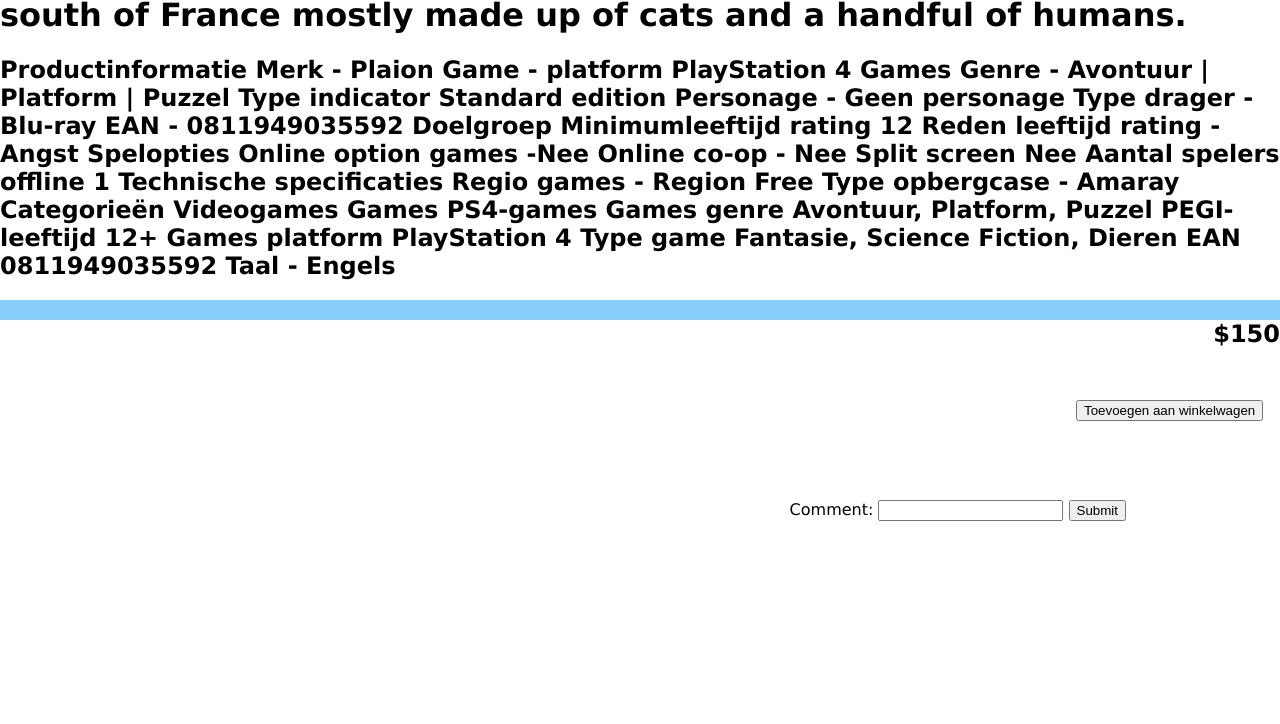
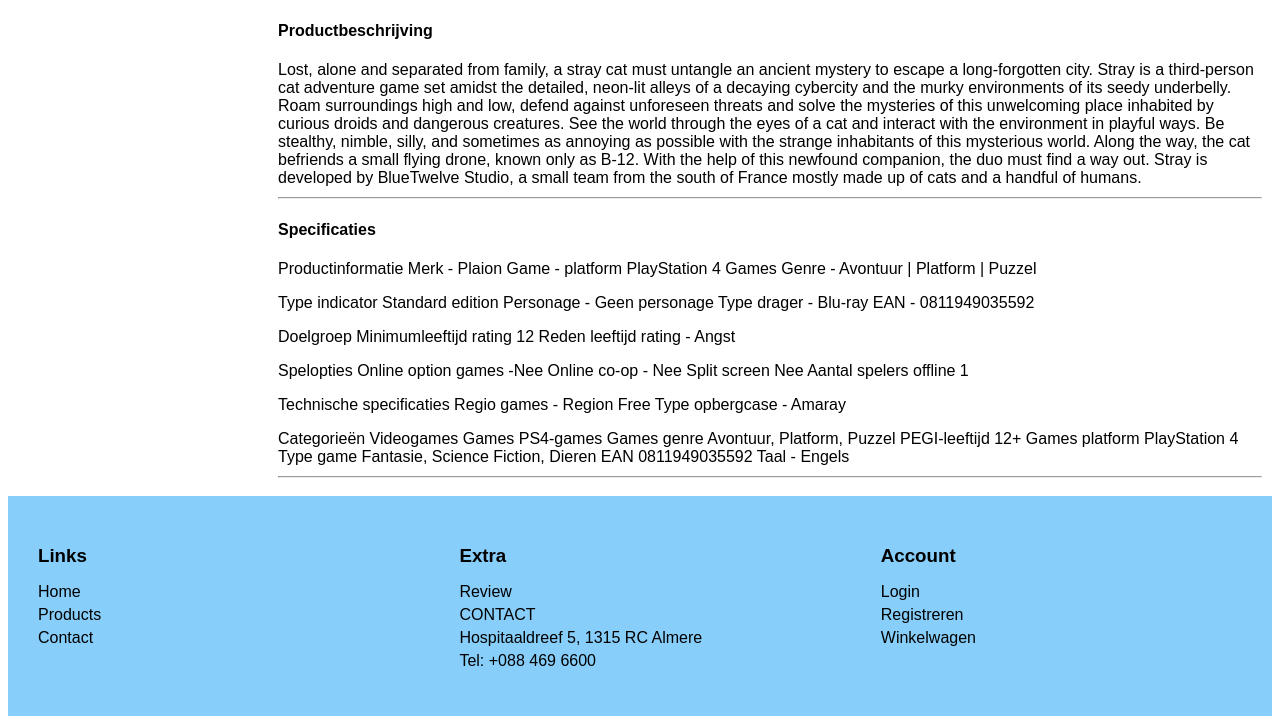
Before and after one commit to zarwatariq/KBA, a PHP site: page /productpage.html in a window 1280 px wide. Shown: the part 983-1707 px from the top of the page. Before the commit the page ends 1504 px from the top, so only its background shows below. Run offline with PHP 8.4, Linux system fonts and the light colour scheme.

Commit message:
meer changes

```diff
--- a/contact.html
+++ b/contact.html
@@ -13,6 +13,7 @@
     <div class="navbar">
         <a href="main-index.html">Home</a>
         <a href="productoverzicht-index.html">Products</a>
+        <a href="review.php">Review</a>
         <a href="login-index.php">Login</a>
         <a href="contact.html">Contact</a>
 
--- a/inlog-index.php
+++ b/inlog-index.php
@@ -10,6 +10,7 @@
     <div class="navbar">
         <a href="main-index.html">Home</a>
         <a href="productoverzicht-index.html">Products</a>
+        <a href="review.php">Review</a>
         <a href="inlog-index.php">Login</a>
         <a href="contact.html">Contact</a>
 
--- a/inlog-signup.php
+++ b/inlog-signup.php
@@ -10,6 +10,7 @@
     <div class="navbar">
         <a href="main-index.html">Home</a>
         <a href="productoverzicht-index.html">Products</a>
+        <a href="review.php">Review</a>
         <a href="inlog-index.php">Login</a>
         <a href="contact.html">Contact</a>
 
--- a/main-index.html
+++ b/main-index.html
@@ -15,6 +15,7 @@
         <div class="navbar">
             <a href="main-index.html">Home</a>
             <a href="productoverzicht-index.html">Products</a>
+            <a href="review.php">Review</a>
             <a href="inlog-index.php">Login</a>
             <a href="contact.html">Contact</a>
 
--- a/productoverzicht-index.html
+++ b/productoverzicht-index.html
@@ -15,6 +15,7 @@
         <div class="navbar">
             <a href="main-index.html">Home</a>
             <a href="productoverzicht-index.html">Products</a>
+            <a href="review.php">Review</a>
             <a href="inlog-index.php">Login</a>
             <a href="contact.html">Contact</a>
 
--- a/productpage.html
+++ b/productpage.html
@@ -1,242 +1,172 @@
 <!DOCTYPE html>
-<html lang="nl">
+<html lang="en">
 <head>
-    <meta charset="UTF-8">
-    <title>Mijn homepage</title>
-    <link rel="stylesheet" href="header.css">
-    <link rel="stylesheet" href="main.css">
-    <link rel="stylesheet" href="footer.css">
+    <link rel="stylesheet" href="home-style.css">
     <link rel="shortcut icon" href="logo.png">
-    <link rel="home page" href="C:\xampp\KBS\home.html">
-    <link rel="stylesheet" href="productpage.css">
-    <link rel="" href="winkelwagen.html">
 
-    <meta name="viewport" content="width=device-width, initial-scale=1">
-    <style>
-        p {
-            text-align: left;
+</head>
+<body>
+<header> </header>
+
+<main1>  <! -- Hier begint Main -->
+
+    <div class="navbar">
+        <a href="main-index.html">Home</a>
+        <a href="productoverzicht-index.html">Products</a>
+        <a href="review.php">Review</a>
+        <a href="inlog-index.php">Login</a>
+        <a href="contact.html">Contact</a>
+
+    </div>
+    <div class="shop-cart-img">
+        <a href="winkelwagen.php">
+            <img src="shopping-cart-white-hi.png" alt="shop-cart">
+        </a>
+    </div>
+
+    <main>
+        <style>        body,h1,h2,h3,h4,h5,h6 {font-family: "Raleway", Arial, Helvetica, sans-serif}
+        .mySlides {display: none}
+
+        /* Basisstijl van de tekst */
+        .springende-tekst {
+            font-size: 16px;
+            font-family: Arial, sans-serif;
+            transition: transform 0.1s ease-in-out;
         }
 
-        * {box-sizing: border-box}
-        body {font-family: Verdana, sans-serif; margin:0}
-        .mySlides {display: none}
-        img {vertical-align: middle;}
-
-        /* Slideshow container */
-        .slideshow-container {
-            max-width: 1000px;
-            position: relative;
-            margin: auto;
+        /* Stijl wanneer de muis eroverheen beweegt */
+        .springende-tekst:hover {
+            animation: springen 1s infinite; /* Herhaal de animatie oneindig */
         }
 
-        /* Next & previous buttons */
-        .prev, .next {
-            cursor: pointer;
-            position: absolute;
-            top: 50%;
-            width: auto;
-            padding: 16px;
-            margin-top: -22px;
-            color: white;
-            font-weight: bold;
-            font-size: 18px;
-            transition: 0.6s ease;
-            border-radius: 0 3px 3px 0;
-            user-select: none;
+        /* Animatie-definitie */
+        @keyframes springen {
+            0%, 20%, 50%, 80%, 100% {
+                transform: translateY(0); /* Begin, eindig en pauzeer op de oorspronkelijke positie */
             }
-
-        /* Position the "next button" to the right */
-        .next {
-            right: 0;
-            border-radius: 3px 0 0 3px;
+            40% {
+                transform: translateY(-10px); /* Spring omhoog op 40% van de animatie */
             }
-
-        /* On hover, add a black background color with a little bit see-through */
-        .prev:hover, .next:hover {
-            background-color: rgba(0,0,0,0.8);
+            70% {
+                transform: translateY(-5px); /* Spring lichtjes omhoog op 70% van de animatie */
             }
-
-        /* Caption text */
-        .text {
-            color: #f2f2f2;
-            font-size: 15px;
-            padding: 8px 12px;
-            position: absolute;
-            bottom: 8px;
-            width: 100%;
-            text-align: center;
-        }
-
-        /* Number text (1/3 etc) */
-        .numbertext {
-            color: #f2f2f2;
-            font-size: 12px;
-            padding: 8px 12px;
-            position: absolute;
-            top: 0;
-        }
-
-        /* The dots/bullets/indicators */
-        .dot {
-            cursor: pointer;
-            height: 15px;
-            width: 15px;
-            margin: 0 2px;
-            background-color: #bbb;
-            border-radius: 50%;
-            display: inline-block;
-            transition: background-color 0.6s ease;
-        }
-
-        .active, .dot:hover {
-            background-color: #717171;
-        }
-
-        /* Fading animation */
-        .fade {
-            animation-name: fade;
-            animation-duration: 1.5s;
-        }
-
-        @keyframes fade {
-            from {opacity: .4}
-            to {opacity: 1}
-        }
-
-        /* On smaller screens, decrease text size */
-        @media only screen and (max-width: 300px) {
-            .prev, .next,.text {font-size: 11px}
         }
         </style>
         </head>
-<body>
+        <body class="w3-content w3-border-left w3-border-right">
 
-<header>
+        <! -- Hier begint Main -->
+
+
+            </div>
+            <div class="w3-bar-block">
+
+            </div>
 
 
 
-</header>   <! -- Hier eindigt Header -->
+        <!-- Overlay effect when opening sidebar on small screens -->
+        <div class="w3-overlay w3-hide-large" onclick="w3_close()" style="cursor:pointer" title="close side menu" id="myOverlay"></div>
+
+        <!-- !PAGE CONTENT! -->
+        <div class="w3-main w3-white" style="margin-left:260px">
+
+            <!-- Push down content on small screens -->
+            <div class="w3-hide-large" style="margin-top:80px"></div>
+
+            <!-- Slideshow Header -->
+            <div class="w3-container" id="apartment">
+                <h2 class="#f2f2f2">VR-Stray</h2>
+                <div class="w3-display-container mySlides">
+                    <img src="https://encrypted-tbn0.gstatic.com/images?q=tbn:ANd9GcTvtnEG3c7kXWIBfAvS7tqAbvJPZ-EBoyzCi6XFHXVk8Gdzrtcr8QcFcNzFtSUEyXZJDR8&usqp=CAU" style="width:100%;margin-bottom:-6px"></a>
+                </div>
+
+                <div class="w3-display-container mySlides">
+                    <a href="/wiki/File:Stray_gameplay.gif" class="mw-file-description"><img alt="A cat runs through a street and leaps upwards, onto a box, a tin awning, an air conditioning unit, and onto a roof surrounded by greenery." src="//upload.wikimedia.org/wikipedia/en/thumb/6/6a/Stray_gameplay.gif/260px-Stray_gameplay.gif" decoding="async" width="600" height="350" class="mw-file-element" srcset="//upload.wikimedia.org/wikipedia/en/thumb/6/6a/Stray_gameplay.gif/390px-Stray_gameplay.gif 1.5x, //upload.wikimedia.org/wikipedia/en/6/6a/Stray_gameplay.gif 2x" data-file-width="421" data-file-height="237" style="width:100%;margin-bottom:-6px"></a>
+
+                </div>
+                <div class="w3-display-container mySlides">
+                    <img src="https://i0.wp.com/adventuregamehotspot.com/wp-content/uploads/2023/01/Stray-review-teaser.jpg?fit=1468%2C830&ssl=1" style="width:100%;margin-bottom:-6px">
+                </div>
+
+                <div class="w3-display-container mySlides">
+                    <img src="https://images.immediate.co.uk/production/volatile/sites/3/2022/07/Stray-review-1d2fd3d.jpg?quality=90&resize=980,654" style="width:100%;margin-bottom:-6px">
+                </div>
 
 
-<main>  <! -- Hier begint Main -->
-
-    <! -- Hier begint Main left-->
-
-    <p align="left">
-    <div class="slideshow-container">
-
-        <div class="mySlides fade">
-            <div class="numbertext">1 / 6</div>
-            <a href="/wiki/File:Stray_gameplay.gif" class="mw-file-description"><img alt="A cat runs through a street and leaps upwards, onto a box, a tin awning, an air conditioning unit, and onto a roof surrounded by greenery." src="//upload.wikimedia.org/wikipedia/en/thumb/6/6a/Stray_gameplay.gif/260px-Stray_gameplay.gif" decoding="async" width="600" height="350" class="mw-file-element" srcset="//upload.wikimedia.org/wikipedia/en/thumb/6/6a/Stray_gameplay.gif/390px-Stray_gameplay.gif 1.5x, //upload.wikimedia.org/wikipedia/en/6/6a/Stray_gameplay.gif 2x" data-file-width="421" data-file-height="237"></a>
-        </div>
-
-        <div class="mySlides fade">
-            <div class="numbertext">2 / 6</div>
-            <img src="https://cdn.shopify.com/s/files/1/0572/8819/6269/products/stray_ps4ps5_grande.jpg?v=1657613806" style="width:40%">
-        </div>
-
-        <div class="mySlides fade">
-            <div class="numbertext">3 / 6</div>
-            <img src="https://i0.wp.com/adventuregamehotspot.com/wp-content/uploads/2023/01/Stray-review-teaser.jpg?fit=1468%2C830&ssl=1" style="width:60%">
-        </div>
-
-        <div class="mySlides fade">
-            <div class="numbertext">4 / 6</div>
-            <img src="https://images.immediate.co.uk/production/volatile/sites/3/2022/07/Stray-review-1d2fd3d.jpg?quality=90&resize=980,654" style="width:60%">
-        </div>
-
-        <div class="mySlides fade">
-            <div class="numbertext">5 / 6</div>
-            <img src="https://i2-prod.mirror.co.uk/gaming/article30362336.ece/ALTERNATES/s1200c/0_Screenshot-2023-06-30-151046.png" style="width:45%">
-        </div>
-
-        <div class="mySlides fade">
-            <div class="numbertext">6 / 6</div>
-            <a href="https://www.youtube.com/watch?v=QET-k0NXe6w"><img src="https://i.ytimg.com/vi/ZQLjV4x0B_s/maxresdefault.jpg" style="width:50%"></a>
-            <div class="text">Trailer van Stray</div>
-        </div>
-
-        <a class="prev" onclick="plusSlides(-1)">&#10094;</a>
-        <a class="next" onclick="plusSlides(1)">&#10095;</a>
-
-    </div>
-    <br>
-
-    <div style="text-align:center">
-        <span class="dot" onclick="currentSlide(1)"></span>
-        <span class="dot" onclick="currentSlide(2)"></span>
-        <span class="dot" onclick="currentSlide(3)"></span>
-        <span class="dot" onclick="currentSlide(4)"></span>
-        <span class="dot" onclick="currentSlide(5)"></span>
-        <span class="dot" onclick="currentSlide(6)"></span>
 
             </div>
 
-    <script>
-        let slideIndex = 1;
-        showSlides(slideIndex);
+            <div class="w3-row-padding w3-section">
+                <div class="w3-col s3">
+                    <img class="demo w3-opacity w3-hover-opacity-off" src="https://encrypted-tbn0.gstatic.com/images?q=tbn:ANd9GcTvtnEG3c7kXWIBfAvS7tqAbvJPZ-EBoyzCi6XFHXVk8Gdzrtcr8QcFcNzFtSUEyXZJDR8&usqp=CAU" style="width:100%;cursor:pointer" onclick="currentDiv(1)">
+                </div>
+                <div class="w3-col s3">
+                    <img class="demo w3-opacity w3-hover-opacity-off" src="//upload.wikimedia.org/wikipedia/en/thumb/6/6a/Stray_gameplay.gif/260px-Stray_gameplay.gif" style="width:90%;cursor:pointer" onclick="currentDiv(2)">
+                </div>
+                <div class="w3-col s3">
+                    <img class="demo w3-opacity w3-hover-opacity-off" src="https://i0.wp.com/adventuregamehotspot.com/wp-content/uploads/2023/01/Stray-review-teaser.jpg?fit=1468%2C830&ssl=1" style="width:100%;cursor:pointer" onclick="currentDiv(3)">
+                </div>
+                <div class="w3-col s3">
+                    <img class="demo w3-opacity w3-hover-opacity-off" src="https://images.immediate.co.uk/production/volatile/sites/3/2022/07/Stray-review-1d2fd3d.jpg?quality=90&resize=980,654" style="width:100%;cursor:pointer" onclick="currentDiv(4)">
+                </div>
 
-        function plusSlides(n) {
-            showSlides(slideIndex += n);
-        }
 
-        function currentSlide(n) {
-            showSlides(slideIndex = n);
-        }
 
-        function showSlides(n) {
-            let i;
-            let slides = document.getElementsByClassName("mySlides");
-            let dots = document.getElementsByClassName("dot");
-            if (n > slides.length) {slideIndex = 1}
-            if (n < 1) {slideIndex = slides.length}
-            for (i = 0; i < slides.length; i++) {
-                slides[i].style.display = "none";
-            }
-            for (i = 0; i < dots.length; i++) {
-                dots[i].className = dots[i].className.replace(" active", "");
-            }
-            slides[slideIndex-1].style.display = "block";
-            dots[slideIndex-1].className += " active";
-        }
-    </script>
+            </div>
 
-    <h1 class="Productbeschrijving">
-        Lost, alone and separated from family, a stray cat must untangle an ancient mystery to escape a long-forgotten city.
+            <div class="w3-container">
+                <!-- Productbeschrijving Header -->
+                <h4><strong>Productbeschrijving</strong></h4>
+                <p class="springende-tekst">Lost, alone and separated from family, a stray cat must untangle an ancient mystery to escape a long-forgotten city.
 
                     Stray is a third-person cat adventure game set amidst the detailed, neon-lit alleys of a decaying cybercity and the murky environments of its seedy underbelly. Roam surroundings high and low, defend against unforeseen threats and solve the mysteries of this unwelcoming place inhabited by curious droids and dangerous creatures.
 
                     See the world through the eyes of a cat and interact with the environment in playful ways. Be stealthy, nimble, silly, and sometimes as annoying as possible with the strange inhabitants of this mysterious world.
                     Along the way, the cat befriends a small flying drone, known only as B-12. With the help of this newfound companion, the duo must find a way out.
-        Stray is developed by BlueTwelve Studio, a small team from the south of France mostly made up of cats and a handful of humans.
-    </h1>
-    <h2 class="Specificaties">
-        Productinformatie
+                    Stray is developed by BlueTwelve Studio, a small team from the south of France mostly made up of cats and a handful of humans.</p>
+
+                <hr>
+                <!-- Specificaties Header -->
+                <h4><strong>Specificaties</strong></h4>
+                <div class="w3-row w3-large">
+                    <div class="w3-col s6">
+                        <p class="springende-tekst"> Productinformatie
                             Merk - Plaion
                             Game - platform  PlayStation 4
                             Games Genre - Avontuur | Platform | Puzzel
+                        </p>
 
-
+                        <p class="springende-tekst">
                             Type indicator
                             Standard edition
                             Personage - Geen personage
                             Type drager - Blu-ray
                             EAN - 0811949035592
+                        </p>
 
+                        <p class="springende-tekst">
                             Doelgroep
                             Minimumleeftijd rating 12
                             Reden leeftijd rating - Angst
+                        </p>
 
+                        <p class="springende-tekst">
                             Spelopties
                             Online option games -Nee
                             Online co-op - Nee
                             Split screen  Nee
                             Aantal spelers offline 1
+                        </p>
 
+                        <p class="springende-tekst">
                             Technische specificaties
                             Regio games - Region Free
                             Type opbergcase - Amaray
+                        </p>
 
+                        <p class="springende-tekst">
                             Categorieën
                             Videogames Games PS4-games
                             Games genre
@@ -249,47 +179,61 @@
                             Fantasie, Science Fiction, Dieren
                             EAN 0811949035592
                             Taal - Engels
-    </h2>
                         </p>
+                    </div>
+                </div>
+                <hr>
 
-    <! -- Hier eindigt Main left  -->
-
-    <! -- Hier begint Main right -->
-    <div class="prijs">
-        <h2>$150</h2>
-    </div>
-    <div class="button">
-    <form action="winkelwagen.html" method="post">
-       <button>Toevoegen aan winkelwagen</button>
-    </form>
-    </div>
-    <div class="comment">
-        <form action="productpage.html" method="post">
-            Comment: <input type="text" name="comment">
-            <input type="submit">
-        </form>
-    </div>
-    <div class="textbox";>
-    <area shape="rect">
+                <!-- End page content -->
             </div>
 
+            <script>
+                // Script to open and close sidebar when on tablets and phones
+                function w3_open() {
+                    document.getElementById("mySidebar").style.display = "block";
+                    document.getElementById("myOverlay").style.display = "block";
+                }
 
-    <! -- Hier eindigt Main right -->
+                function w3_close() {
+                    document.getElementById("mySidebar").style.display = "none";
+                    document.getElementById("myOverlay").style.display = "none";
+                }
 
+                // Slideshow product Images
+                var slideIndex = 1;
+                showDivs(slideIndex);
 
+                function plusDivs(n) {
+                    showDivs(slideIndex += n);
+                }
 
+                function currentDiv(n) {
+                    showDivs(slideIndex = n);
+                }
 
+                function showDivs(n) {
+                    var i;
+                    var x = document.getElementsByClassName("mySlides");
+                    var dots = document.getElementsByClassName("demo");
+                    if (n > x.length) {slideIndex = 1}
+                    if (n < 1) {slideIndex = x.length}
+                    for (i = 0; i < x.length; i++) {
+                        x[i].style.display = "none";
+                    }
+                    for (i = 0; i < dots.length; i++) {
+                        dots[i].className = dots[i].className.replace(" w3-opacity-off", "");
+                    }
+                    x[slideIndex-1].style.display = "block";
+                    dots[slideIndex-1].className += " w3-opacity-off";
+                }
+            </script>
 
-</main>  <! -- Hier eindigt Main -->
-
-
-<footer> <! -- Hier begint footer -->
-
-
-
-</footer>  <! -- Hier eindigt footer -->
-
-
+    </main>
+    <footer>
+        <!-- Footer content -->
+    </footer>
+    <script src="header-footer.js"></script>
+    <script src="main.js"></script>
+</main1>
 
 </body>
-</html>
--- a/review.php
+++ b/review.php
@@ -49,6 +49,7 @@ mysqli_close($conn);
     <div class="navbar">
         <a href="main-index.html">Home</a>
         <a href="productoverzicht-index.html">Products</a>
+        <a href="review.php">Review</a>
         <a href="inlog-index.php">Login</a>
         <a href="contact.html">Contact</a>
 
--- a/winkelwagen.php
+++ b/winkelwagen.php
@@ -49,6 +49,7 @@ while ($row = mysqli_fetch_assoc($result)) {
     <div class="navbar">
         <a href="main-index.html">Home</a>
         <a href="productoverzicht-index.html">Products</a>
+        <a href="review.php">Review</a>
         <a href="inlog-index.php">Login</a>
         <a href="contact.html">Contact</a>
 
```
Also changed, not shown: comments.html (deleted, +0 -10 lines), review page.html (deleted, +0 -48 lines), winkelwagen.html (deleted, +0 -69 lines), README.md, db_conn.php (line endings or trailing spaces). Lines whose indentation alone changed are shown as unchanged.
